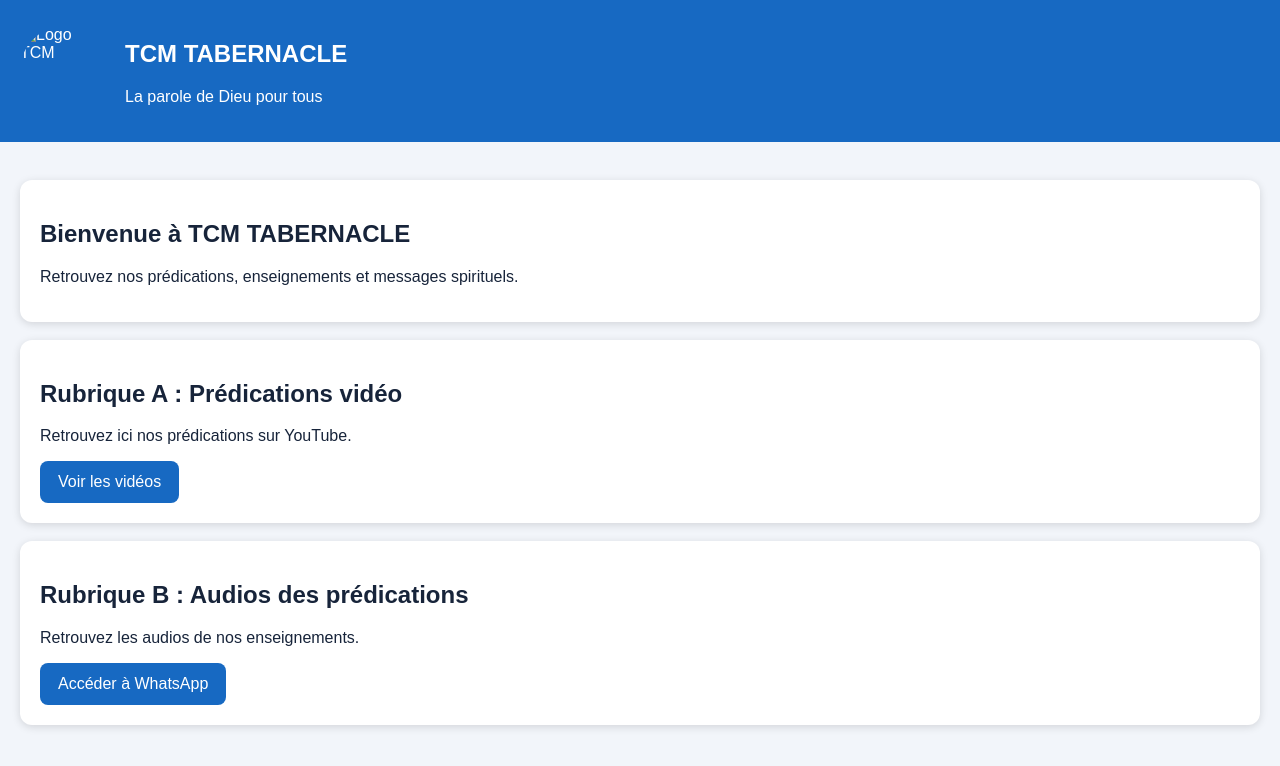
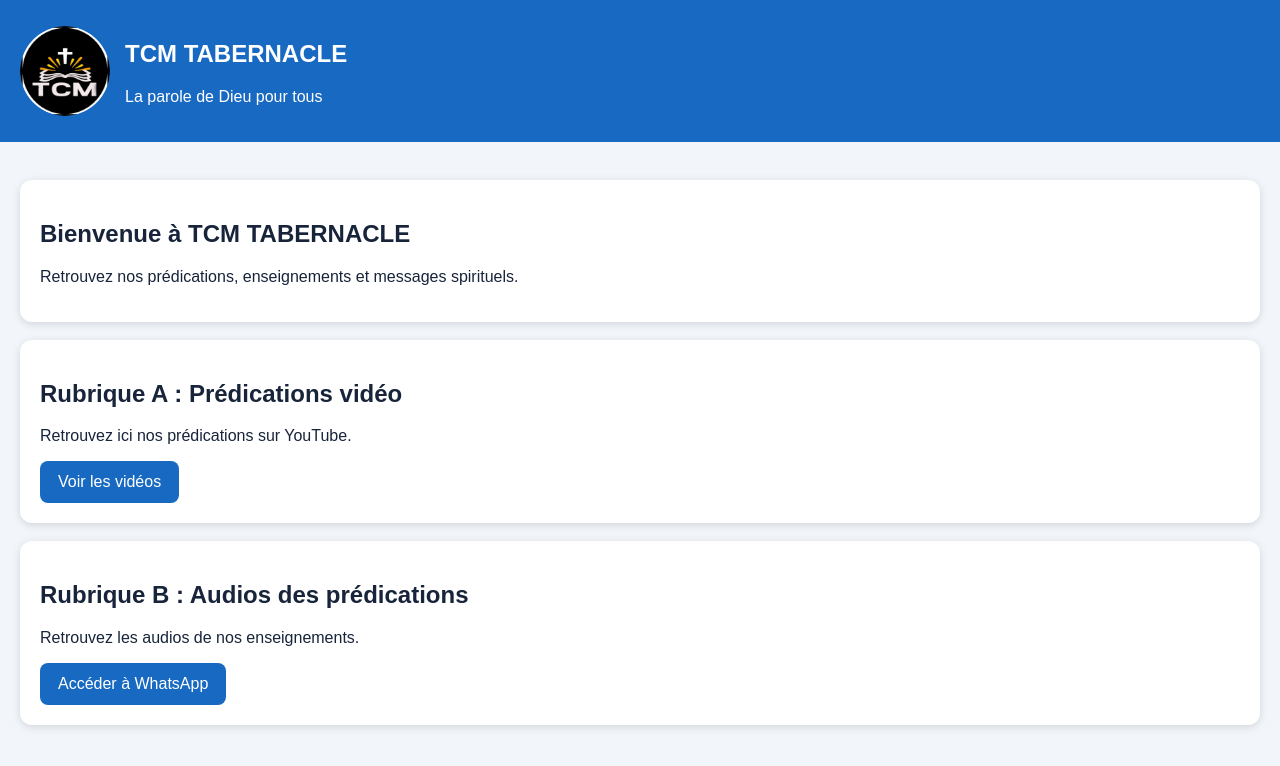
Before and after one commit to ireneenyembo47-source/TCM-TABERNACLE-, a plain HTML site: page index.html in a window 1280 px wide. Drawn offline with Linux system fonts and the light colour scheme.

Commit message:
Update index.html

```diff
--- a/index.html
+++ b/index.html
@@ -61,7 +61,7 @@ button {
 <body>
 
 <header>
-    <img src="TCM_TABERNACLE_icône_rond.png" alt="Logo TCM" class="logo">
+    <img src="TCM_TABERNACLE_icone_rond.png" alt="Logo TCM" class="logo">
     <div>
         <h2>TCM TABERNACLE</h2>
         <p>La parole de Dieu pour tous</p>
```
